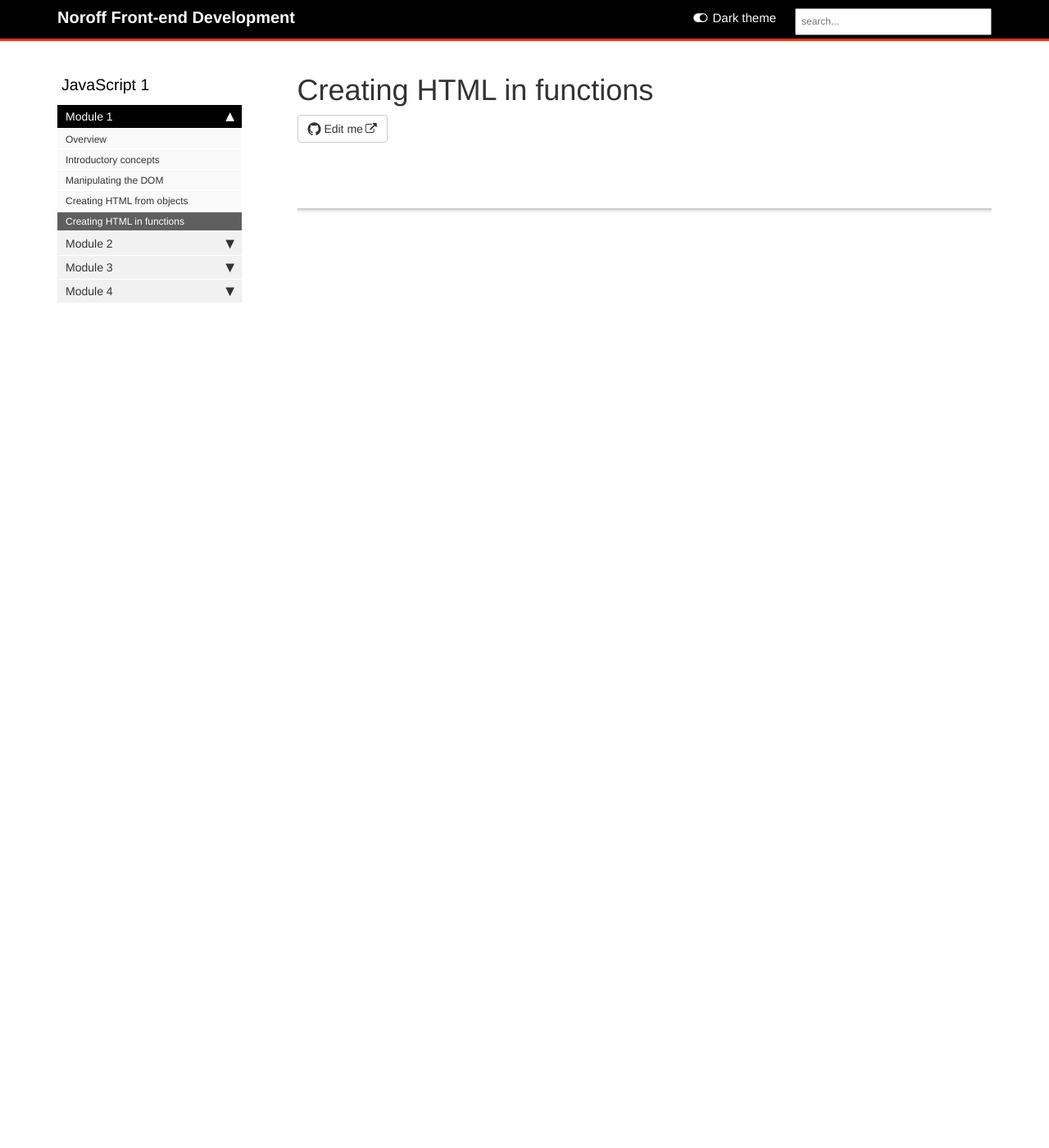
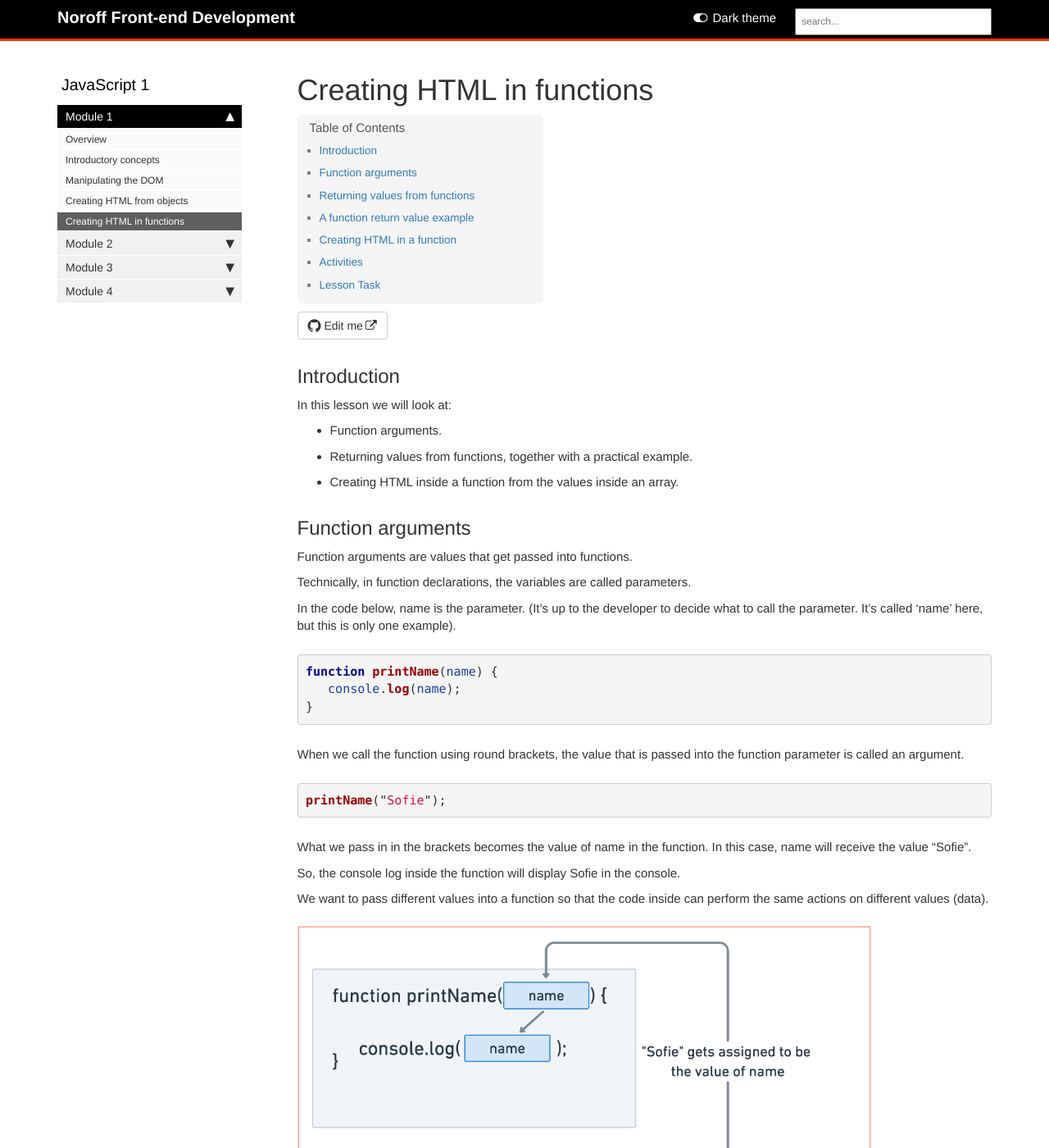
Before and after one commit to AmberBentley/content-feu, a Jekyll site: the page built from pages/javascript-1/html-in-functions.md, in a window 1280 px wide and 1400 px high. Shown: the whole window at 82% size. Built offline with Jekyll 4.4.1, drawn with Linux system fonts in a browser that asks for light colours; comment, search, counter and statistics services are not loaded; some of the changed text lies outside the part shown.

Commit message:
JS1 Module 1 Lesson 4 added

````diff
--- a/pages/javascript-1/html-in-functions.md
+++ b/pages/javascript-1/html-in-functions.md
@@ -6,3 +6,79 @@ sidebar: javascript-1
 permalink: javascript-1/html-in-functions.html
 folder: javascript-1
 ---
+## Introduction
+
+In this lesson we will look at:
+
+- Function arguments.
+- Returning values from functions, together with a practical example.
+- Creating HTML inside a function from the values inside an array.
+
+## Function arguments
+
+Function arguments are values that get passed into functions.
+
+Technically, in function declarations, the variables are called parameters.
+
+In the code below, name is the parameter. (It's up to the developer to decide what to call the parameter. It's called 'name' here, but this is only one example).
+
+```js
+function printName(name) {
+   console.log(name);
+}
+```
+
+When we call the function using round brackets, the value that is passed into the function parameter is called an argument.
+
+```js
+printName("Sofie");
+```
+
+What we pass in in the brackets becomes the value of name in the function. In this case, name will receive the value "Sofie".
+
+So, the console log inside the function will display Sofie in the console.
+
+We want to pass different values into a function so that the code inside can perform the same actions on different values (data).
+
+![Function arguments](../../images/js/1-4-functionarguments.png)
+
+[This Scrimba  takes a further look at function arguments.](https://scrimba.com/c/crqy9NuP)
+
+## Returning values from functions
+
+We can return a value from a function, and we can assign that return value to a variable.
+
+[We look at how to do that in this Scrimba.](https://scrimba.com/c/czLNwafP)
+
+## A function return value example
+
+Below is an example of using the return value of a function.
+
+[In this Scrimba, a simple age-checking function for a website is created.](https://scrimba.com/c/ceqmb6fB)
+
+## Creating HTML in a function
+
+A common task you will perform when fetching data from APIs is how to use functions to create HTML with the values inside an array.
+
+[In this Scrimba:](https://scrimba.com/c/ceqmWphQ)
+
+- An array is passed into a function as an argument.
+- An HTML string is created inside the function from items in the array.
+- The string is returned from the function and assigned to a variable.
+- The variable is assigned to the innerHTML property of an existing HTML element.
+
+## Activities
+
+**WATCH**
+
+The below tutorial video on HTML in Loops (1h 51m).
+
+<iframe src="https://player.vimeo.com/video/698117262?h=a442c4c07f&amp;badge=0&amp;autopause=0&amp;player_id=0&amp;app_id=58479" width="1920" height="1080" frameborder="0" allow="autoplay; fullscreen; picture-in-picture" allowfullscreen title="HTML in Loops"></iframe>
+
+## Lesson Task
+
+### Brief
+
+There are practise questions in the master branch of [this repo](https://github.com/NoroffFEU/lesson-task-js1-module1-lesson4).
+
+Attempt to answer the questions before checking them against the answers in the [answer branch](https://github.com/NoroffFEU/lesson-task-js1-module1-lesson4/tree/answers) of the repo.
````
Also changed, not shown: images/js/1-4-functionarguments.png (added).
